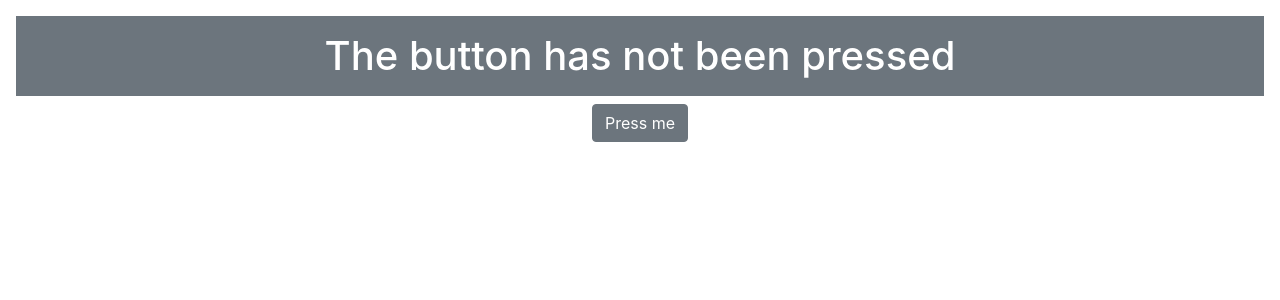
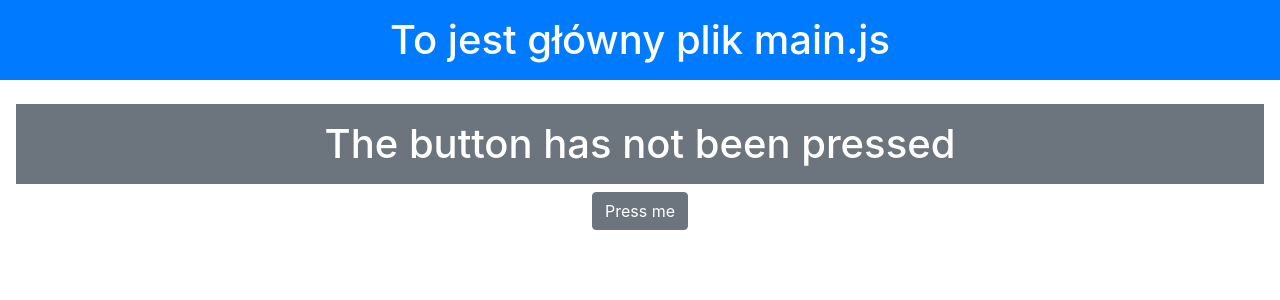
Before and after one commit to RafalKlimkiewicz/vuejspart2, a Vue app: page / in a window 1280 px wide. Shown: the top 300 px of the page. Built offline with nearby package versions, Linux system fonts and the light colour scheme.

Commit message:
Vue component

```diff
--- /dev/null
+++ b/src/App.html
@@ -0,0 +1,8 @@
+<div class="text-center p-3"></div>
+    <h1 class="bg-secondary text-white p-3">
+      {{ message }}
+    </h1>
+    <button class="btn btn-secondary" v-on:click="handleClick">
+      Press me
+    </button>
+  </div>
--- a/src/App.vue
+++ b/src/App.vue
@@ -1,35 +1,29 @@
-<!-- <script>
-export default{
-
-}
-</script>
- -->
-
 <template>
-  <div id="app">
-    <img alt="Vue logo" src="./assets/logo.png">
-    <HelloWorld msg="Welcome to Your Vue.js App"/>
+  <div class="text-center p-3">
+    <h1 class="bg-secondary text-white p-3">
+      {{ message }}
+    </h1>
+    <button class="btn btn-secondary" v-on:click="handleClick">
+      Press me
+    </button>
   </div>
 </template>
-
 <script>
-import HelloWorld from './components/HelloWorld.vue'
-
 export default {
-  name: 'App',
-  components: {
-    HelloWorld
+  data: function () {
+    return {
+      counter: 0
+    }
+  },
+  methods: {
+    handleClick() {
+      this.counter++;
+    }
+  },
+  computed: {
+    message() {
+      return this.counter == 0 ? "The button has not been pressed" : `Count pressed: ${this.counter}`;
+    }
   }
 }
 </script>
-
-<style>
-#app {
-  font-family: Avenir, Helvetica, Arial, sans-serif;
-  -webkit-font-smoothing: antialiased;
-  -moz-osx-font-smoothing: grayscale;
-  text-align: center;
-  color: #2c3e50;
-  margin-top: 60px;
-}
-</style>
--- a/src/main.js
+++ b/src/main.js
@@ -1,28 +1,17 @@
 require('../node_modules/bootstrap/dist/css/bootstrap.min.css')
 
 import Vue from 'vue';
+import MyComponent from "./App.vue"
 
 new Vue({
   el: "#app",
-  template: `<div class="text-center p-3">
-    <h1 class="bg-secondary text-white p-3">
-        {{ message }}
-    </h1>
-    <button class="btn btn-secondary" v-on:click="handleClick">
-      Press me
-    </button>
-      `,
-  data: {
-    counter: 0
-  },
-  methods: {
-    handleClick() {
-      this.counter++;
-    }
-  },
-  computed: {
-    message() {
-      return this.counter == 0 ? "The button has not been pressed" : `Count pressed: ${this.counter}`;
-    }
-  }
+  components: { "custom": MyComponent },
+  template: `
+    <div class="text-center">
+      <h1 class="bg-primary text-white p-3">
+        To jest główny plik main.js
+      </h1>
+      <custom />
+    </div>
+    `,
 });
```
